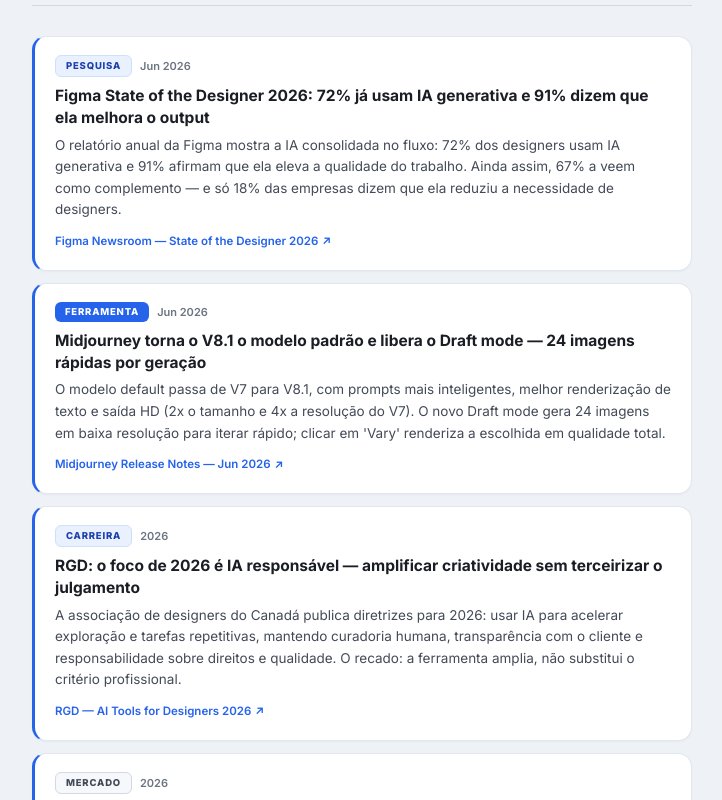
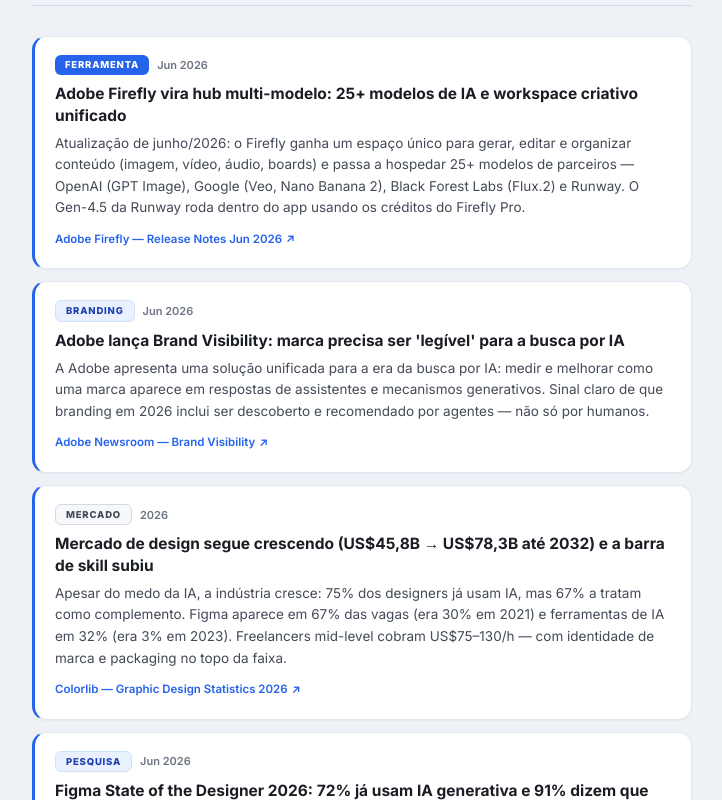
Before and after one commit to thalitaseraphin/pesquisa-mercado-design, a Next.js app: page / in a window 1280 px wide. Shown: the part 840-1640 px from the top of the page, without its empty margins (284-1006 px from the left). Built offline with nearby package versions, Linux system fonts and the light colour scheme.

Commit message:
feat: relatorio 24/06/2026 (enriquecido) — Adobe Firefly hub multi-modelo (25+), Adobe Brand Visibility, mercado US$78,3B/2032 + freelance $75-130h

```diff
--- a/components/sections/InsightsSection.tsx
+++ b/components/sections/InsightsSection.tsx
@@ -4,6 +4,16 @@
 import SectionHeader from "./SectionHeader";
 
 const insights = [
+  {
+    num: "INSIGHT 08 · NOVO",
+    title: `Branding agora inclui ser "visível" para a IA`,
+    text: "Com o <strong>Adobe Brand Visibility</strong> e o Firefly virando hub de 25+ modelos, a disputa de marca migra para <strong>como ela aparece em respostas de IA</strong>. Posicionamento, dados estruturados e consistência viram ativo de descoberta — marca que a IA não 'enxerga' perde recomendação antes mesmo de chegar ao consumidor.",
+    source: "Adobe Newsroom — Brand Visibility 2026",
+    sourceUrl: "https://news.adobe.com/news/2026/06/introducing-adobe-brand-visibility",
+    updated: "24 Jun 2026",
+    reportDate: "24/06/2026",
+    attention: false,
+  },
   {
     num: "INSIGHT 07 · NOVO",
     title: "IA já é base do fluxo — o diferencial é o julgamento",
--- a/components/sections/NovidadesSection.tsx
+++ b/components/sections/NovidadesSection.tsx
@@ -4,6 +4,36 @@
 import SectionHeader from "./SectionHeader";
 
 const news = [
+  {
+    href: "https://releasebot.io/updates/adobe/firefly",
+    tag: "Ferramenta",
+    tagClass: "bg-[#2563EB] text-white",
+    date: "Jun 2026",
+    reportDate: "24/06/2026",
+    title: "Adobe Firefly vira hub multi-modelo: 25+ modelos de IA e workspace criativo unificado",
+    desc: "Atualização de junho/2026: o Firefly ganha um espaço único para gerar, editar e organizar conteúdo (imagem, vídeo, áudio, boards) e passa a hospedar 25+ modelos de parceiros — OpenAI (GPT Image), Google (Veo, Nano Banana 2), Black Forest Labs (Flux.2) e Runway. O Gen-4.5 da Runway roda dentro do app usando os créditos do Firefly Pro.",
+    source: "Adobe Firefly — Release Notes Jun 2026",
+  },
+  {
+    href: "https://news.adobe.com/news/2026/06/introducing-adobe-brand-visibility",
+    tag: "Branding",
+    tagClass: "bg-[#E9F0FE] text-[#1E40AF] border border-[#CFE0FB]",
+    date: "Jun 2026",
+    reportDate: "24/06/2026",
+    title: "Adobe lança Brand Visibility: marca precisa ser 'legível' para a busca por IA",
+    desc: "A Adobe apresenta uma solução unificada para a era da busca por IA: medir e melhorar como uma marca aparece em respostas de assistentes e mecanismos generativos. Sinal claro de que branding em 2026 inclui ser descoberto e recomendado por agentes — não só por humanos.",
+    source: "Adobe Newsroom — Brand Visibility",
+  },
+  {
+    href: "https://colorlib.com/wp/graphic-design-statistics/",
+    tag: "Mercado",
+    tagClass: "bg-[#F6F8FB] text-[#434A57] border border-[#D2D9E4]",
+    date: "2026",
+    reportDate: "24/06/2026",
+    title: "Mercado de design segue crescendo (US$45,8B → US$78,3B até 2032) e a barra de skill subiu",
+    desc: "Apesar do medo da IA, a indústria cresce: 75% dos designers já usam IA, mas 67% a tratam como complemento. Figma aparece em 67% das vagas (era 30% em 2021) e ferramentas de IA em 32% (era 3% em 2023). Freelancers mid-level cobram US$75–130/h — com identidade de marca e packaging no topo da faixa.",
+    source: "Colorlib — Graphic Design Statistics 2026",
+  },
   {
     href: "https://www.figma.com/newsroom/",
     tag: "Pesquisa",
--- a/data/reportChanges.ts
+++ b/data/reportChanges.ts
@@ -25,10 +25,13 @@
         id: "novidades",
         label: "Novidades & Notícias",
         icon: "📰",
-        newCount: 4,
+        newCount: 7,
         highlights: [
           "Figma State of the Designer 2026: 91% aprovam IA",
           "Midjourney V8.1 padrão + Draft mode (24 imgs)",
+          "Adobe Firefly vira hub de 25+ modelos de IA",
+          "Adobe Brand Visibility: marca legível para IA",
+          "Mercado cresce a US$78,3B; Figma em 67% das vagas",
           "RGD: diretrizes de IA responsável para 2026",
           "Tier commodity de design dominado por IA",
         ],
@@ -49,10 +52,11 @@
         id: "insights",
         label: "Insights & Atenção",
         icon: "💡",
-        newCount: 2,
+        newCount: 3,
         highlights: [
           "IA é base do fluxo — diferencial é o julgamento",
           "Tier commodity já é da IA: reposicionar urge",
+          "Branding agora inclui ser visível para a IA",
         ],
       },
     ],
```
